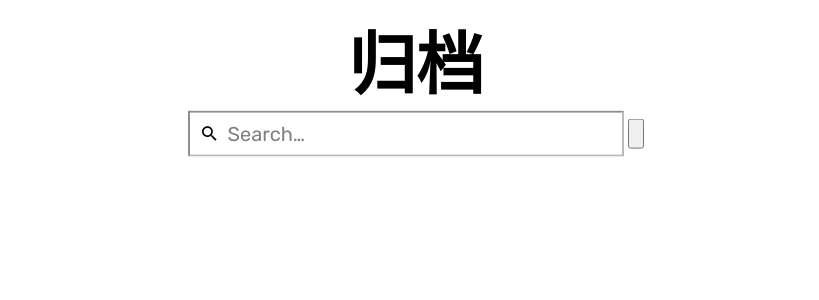
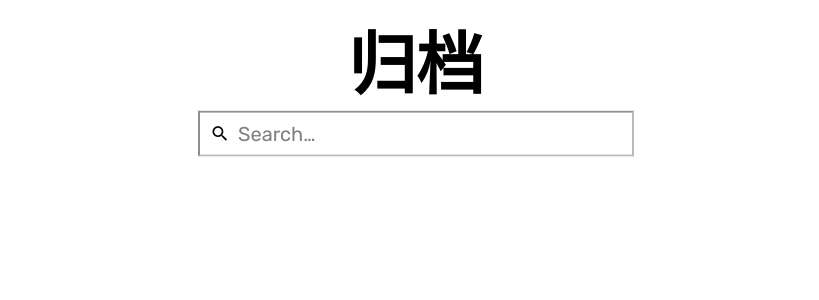
Before and after one commit to FUNzmr/Remember, a Jekyll site: the page built from archive.md, in a window 1280 px wide. Shown: the part 333-633 px from the top of the page, without its empty margins (224-1043 px from the left). Built offline with Jekyll 4.4.1, drawn with Linux system fonts in a browser that asks for light colours; nearby versions of some CDN libraries; some web fonts are replaced; comment, search, counter and statistics services are not loaded; a style sheet for code colours, icons or effects is not loaded.

Commit message:
Update searchbox.html

```diff
--- a/_includes/page/searchbox.html
+++ b/_includes/page/searchbox.html
@@ -6,6 +6,6 @@
     <input type="hidden" name="kt" value="h"/>
     <span class="icon-search"></span>
     <input type="search" name="q" maxlength="255" placeholder="Search&hellip;"/>
-    <input type="button"/>
+<!--     <input type="button"/> -->
   </form>
 </div>
```
